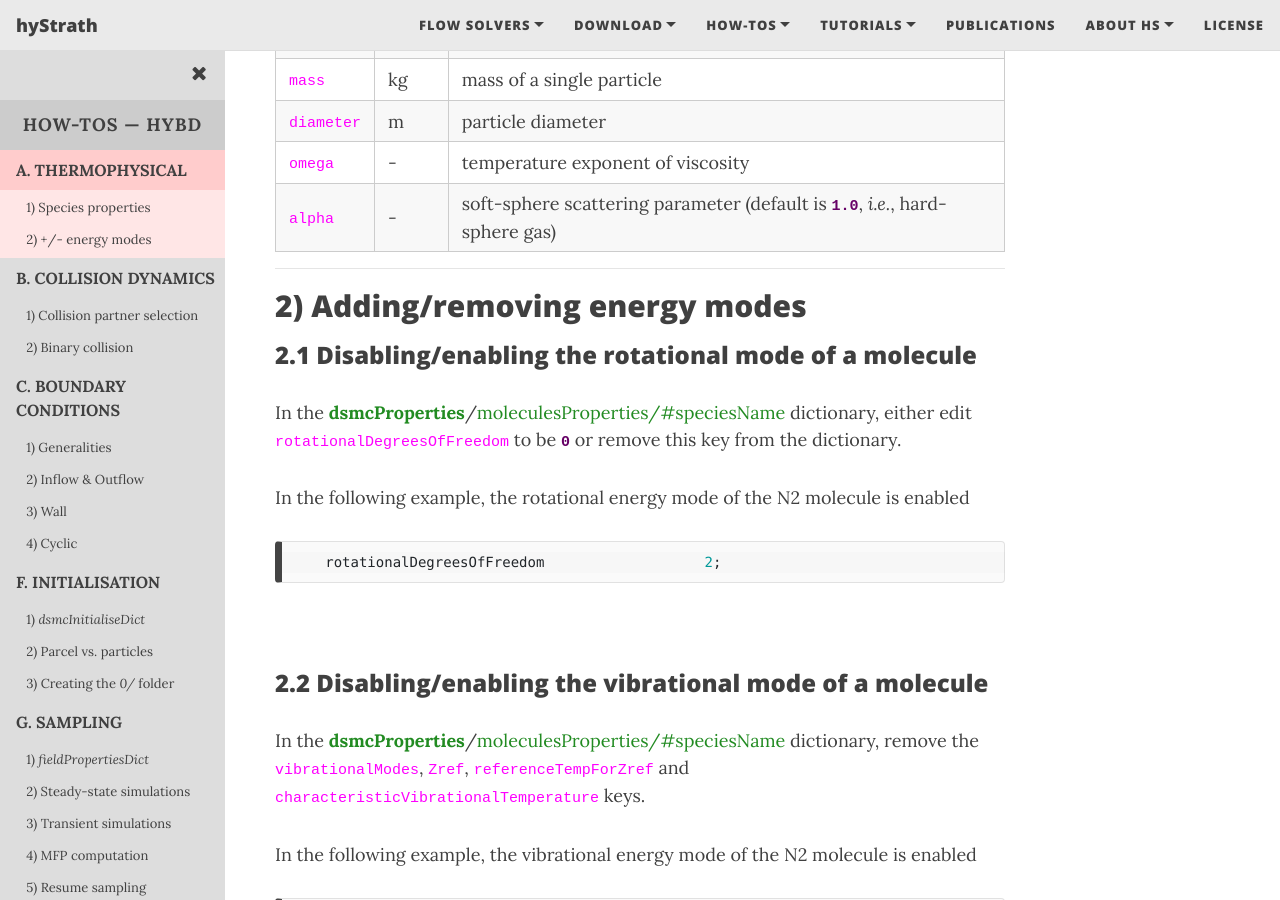
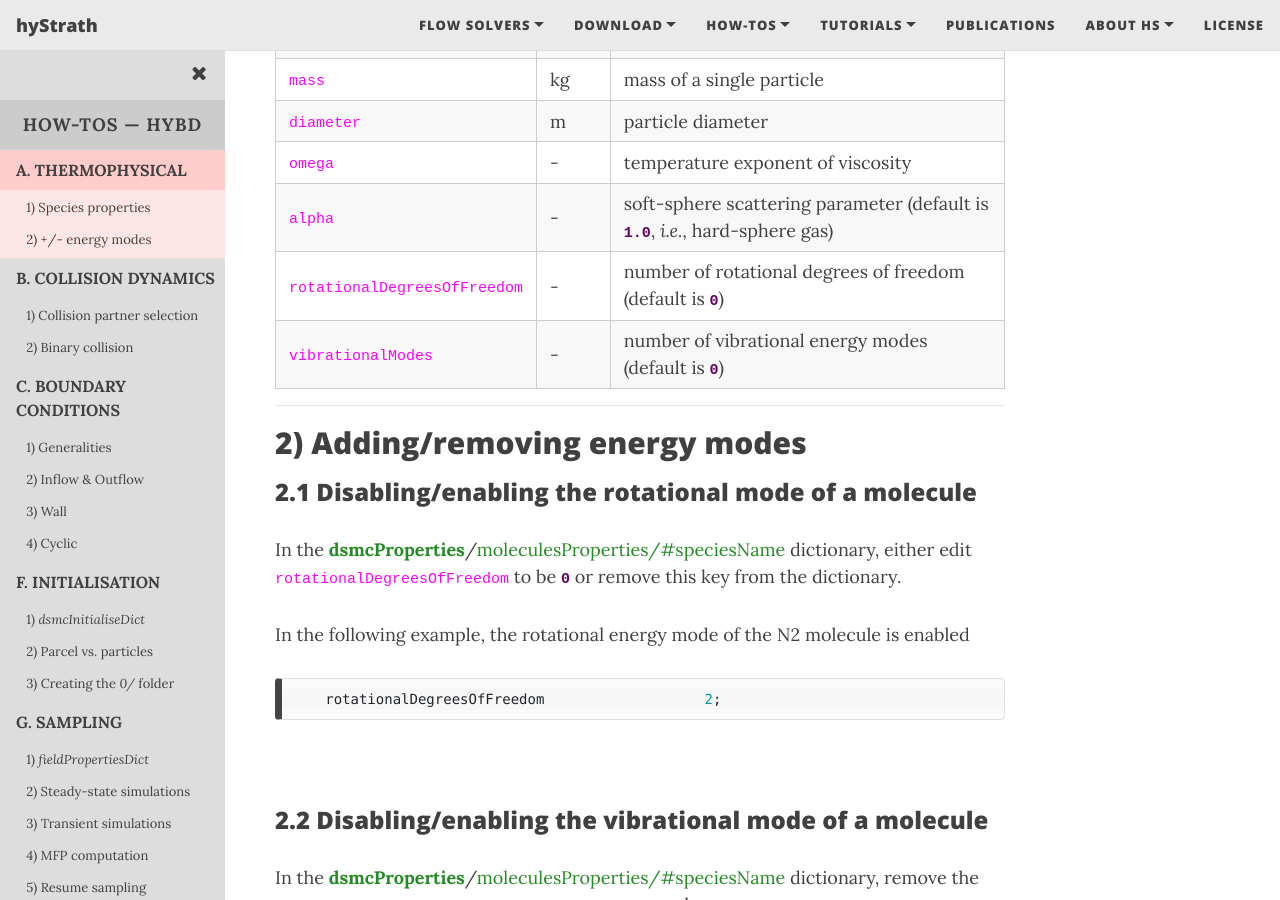
Before and after one commit to hystrath/hystrath.github.io, a Jekyll site: the page built from how-tos-picdsmc-fleming/how-tos-picdsmc-fleming-thermophysical.md, in a window 1280 px wide and 900 px high, scrolled down 1264 px. Built offline with Jekyll 4.4.1, drawn with Linux system fonts in a browser that asks for light colours; nearby versions of some CDN libraries.

Commit message:
Editing pages

```diff
--- a/how-tos-picdsmc-fleming/how-tos-picdsmc-fleming-thermophysical.md
+++ b/how-tos-picdsmc-fleming/how-tos-picdsmc-fleming-thermophysical.md
@@ -124,16 +124,16 @@ If a <dictkey>key</dictkey> is omitted, then a <dictval>default value</dictval>
     <td align="center"> - </td>
     <td align="center">soft-sphere scattering parameter (default is <dictval>1.0</dictval>, <i>i.e.</i>, hard-sphere gas)</td>
   </tr>
-<!--  <tr>-->
-<!--    <td align="center"><dictkey>rotationalDegreesOfFreedom</dictkey></td>-->
-<!--    <td align="center"> - </td>  -->
-<!--    <td align="center">number of rotational degrees of freedom (default is <dictval>0</dictval>)</td>-->
-<!--  </tr>-->
-<!--  <tr>-->
-<!--    <td align="center"><dictkey>vibrationalModes</dictkey></td>-->
-<!--    <td align="center"> - </td>  -->
-<!--    <td align="center">number of vibrational energy modes (default is <dictval>0</dictval>)</td>-->
-<!--  </tr>-->
+  <tr>
+    <td align="center"><dictkey>rotationalDegreesOfFreedom</dictkey></td>
+    <td align="center"> - </td>
+    <td align="center">number of rotational degrees of freedom (default is <dictval>0</dictval>)</td>
+  </tr>
+  <tr>
+    <td align="center"><dictkey>vibrationalModes</dictkey></td>
+    <td align="center"> - </td>
+    <td align="center">number of vibrational energy modes (default is <dictval>0</dictval>)</td>
+  </tr>
 <!--  <tr>-->
 <!--    <td align="center"><dictkey>characteristicVibrationalTemperature</dictkey></td>-->
 <!--    <td align="center"> K </td>  -->
```
